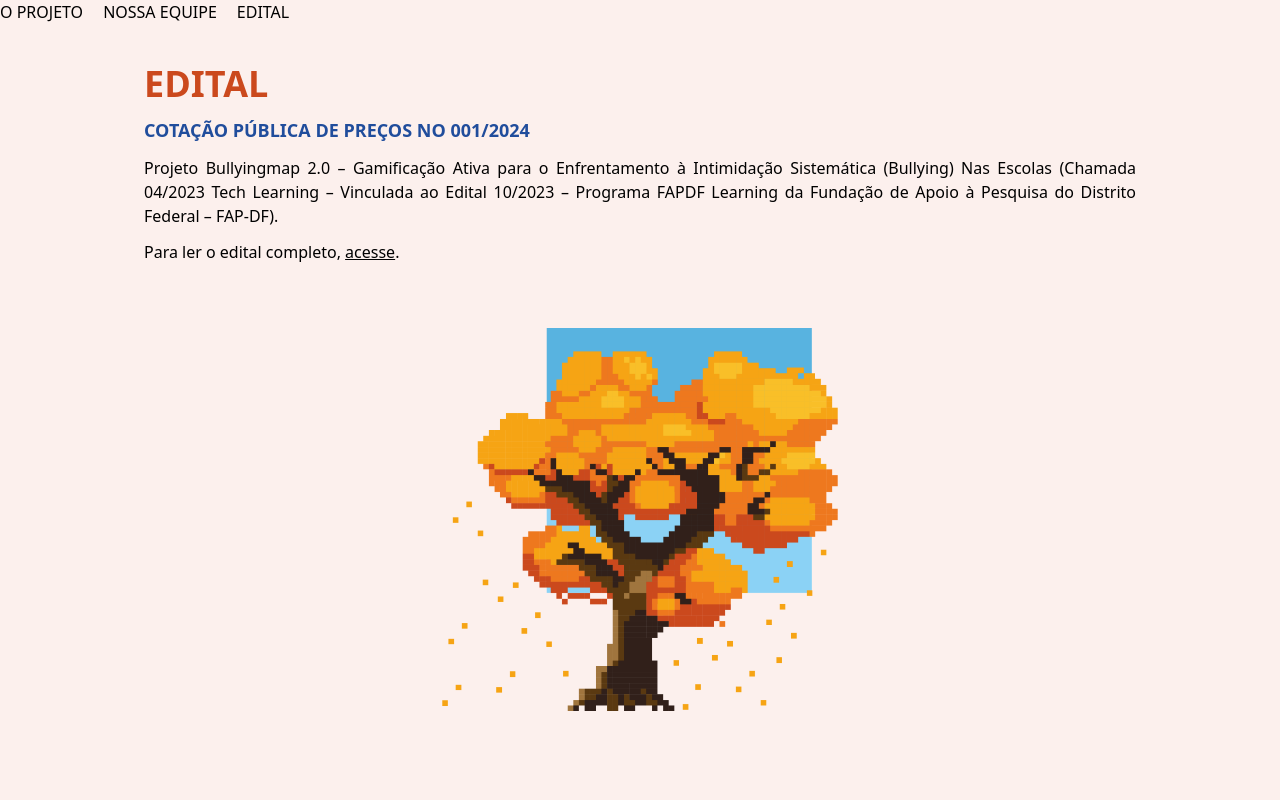
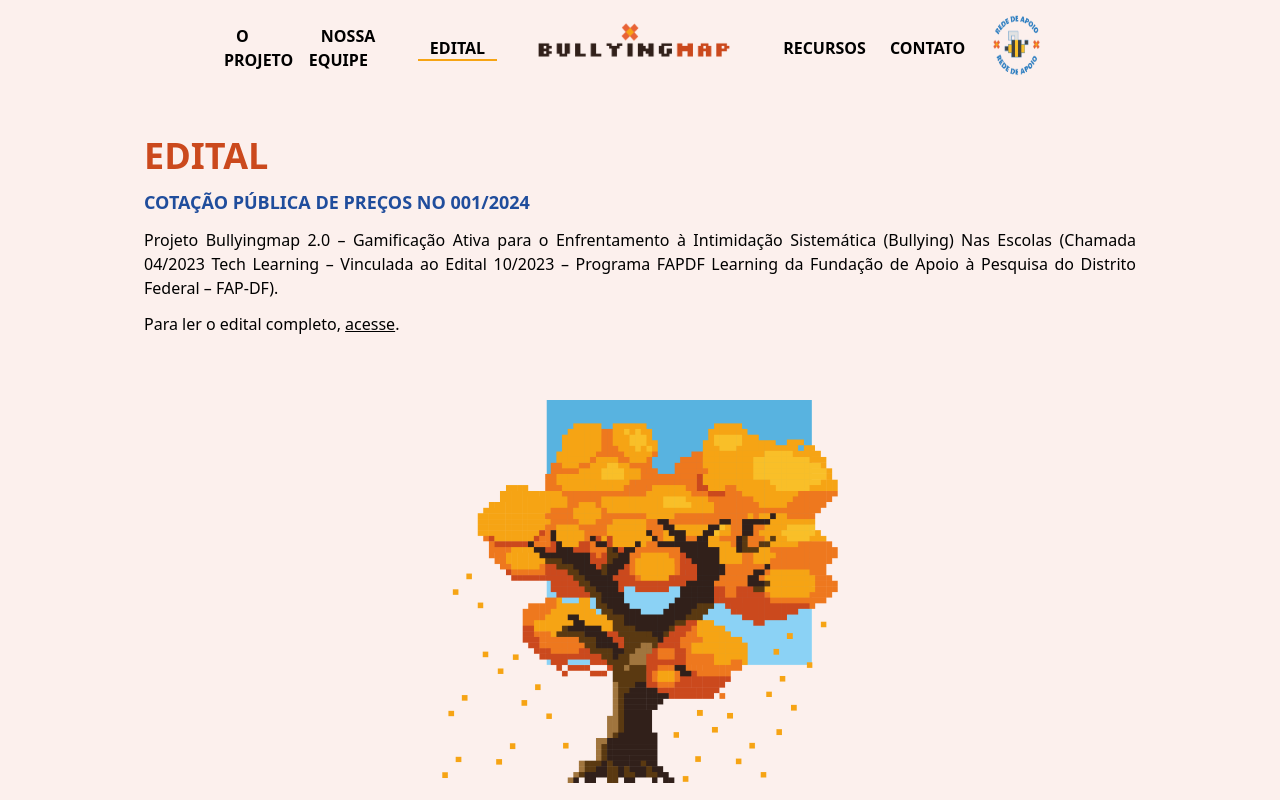
Before and after one commit to MariaCHelena/BullyingMap-Site, a React (Vite) app: page /BullyingMap-Site/edital/cotacao-publica-precos-No-001/2024 in a window 1280 px wide. Built offline with nearby package versions, Linux system fonts and the light colour scheme.

Commit message:
feat: estilizando header

```diff
--- a/src/shared/components/header/index.tsx
+++ b/src/shared/components/header/index.tsx
@@ -1,12 +1,80 @@
-import React from "react";
-import { Link } from "react-router-dom";
+import { useNavigate } from "react-router-dom";
+import logo from "@/assets/wireframe2_bullyingmap_mobile_SOBRE-06.png";
+import redeDeApoio from "@/assets/Icone_RedeApoio-03.png";
 
 export default function Header(){
-    return<header className="flex gap-5">
-        <Link to={'/BullyingMap-Site'}>O PROJETO</Link>
-        <Link to={'/BullyingMap-Site/nossaequipe'}>NOSSA EQUIPE</Link>
-        <Link to={'/BullyingMap-Site/edital/cotacao-publica-precos-No-001/2024'}>EDITAL</Link>
-        <Link to={'*'}></Link>
-        <Link to={'*'}></Link>
+
+  const navigate = useNavigate();
+
+  const route = window.location.href.split("/").slice(3).join("/");
+
+  console.log(route)
+
+  return (
+    <header className="w-full">
+      <ul className="px-56 flex w-full justify-between items-center">
+        <li>
+          <span
+            onClick={() => navigate("/BullyingMap-Site")}
+            className="cursor-pointer font-bold hover:border-b-2 hover:!border-azul px-3 transition-colors"
+            style={{
+              borderBottom: route === 'BullyingMap-Site' ? '2px solid #F6A414' : '',
+            }}
+          >
+            O PROJETO
+          </span>
+        </li>
+        <li>
+          <span
+            onClick={() => navigate("/BullyingMap-Site/nossaequipe")}
+            className="cursor-pointer font-bold hover:border-b-2 hover:!border-azul px-3 transition-colors"
+            style={{
+              borderBottom: route === 'BullyingMap-Site/nossaequipe' ? '2px solid #F6A414' : '',
+            }}
+          >
+            NOSSA EQUIPE
+          </span>
+        </li>
+        <li>
+          <span
+            onClick={() => navigate("/BullyingMap-Site/edital/cotacao-publica-precos-No-001/2024")}
+            className="cursor-pointer font-bold hover:border-b-2 hover:!border-azul px-3 transition-colors"
+            style={{
+              borderBottom: route === 'BullyingMap-Site/edital/cotacao-publica-precos-No-001/2024' ? '2px solid #F6A414' : '',
+            }}
+          >
+            EDITAL
+          </span>
+        </li>
+        <li className="self-start">
+          <img src={logo} className="h-20 object-cover object-bottom"/>
+        </li>
+        <li>
+          <span
+            onClick={() => navigate("/BullyingMap-Site")}
+            className="cursor-pointer font-bold hover:border-b-2 hover:!border-azul px-3 transition-colors"
+            style={{
+              borderBottom: route === 'mudar depois' ? '2px solid #F6A414' : '',
+            }}
+          >
+            RECURSOS
+          </span>
+        </li>
+        <li>
+          <span
+            onClick={() => navigate("/BullyingMap-Site")}
+            className="cursor-pointer font-bold hover:border-b-2 hover:!border-azul px-3 transition-colors"
+            style={{
+              borderBottom: route === 'mudar depois' ? '2px solid #F6A414' : '',
+            }}
+          >
+            CONTATO
+          </span>
+        </li>
+        <li>
+          <img src={redeDeApoio} className="h-24"/>
+        </li>
+      </ul>
     </header>
+  )
 }
--- a/tsconfig.app.json
+++ b/tsconfig.app.json
@@ -26,5 +26,11 @@
     "noUnusedParameters": true,
     "noFallthroughCasesInSwitch": true
   },
+  "prettier": {
+    "trailingComma": "es5",
+    "tabWidth": 2,
+    "semi": false,
+    "singleQuote": true
+  },
   "include": ["src"]
 }
```
Also changed, not shown: src/assets/Icone_RedeApoio-03.png (added).
